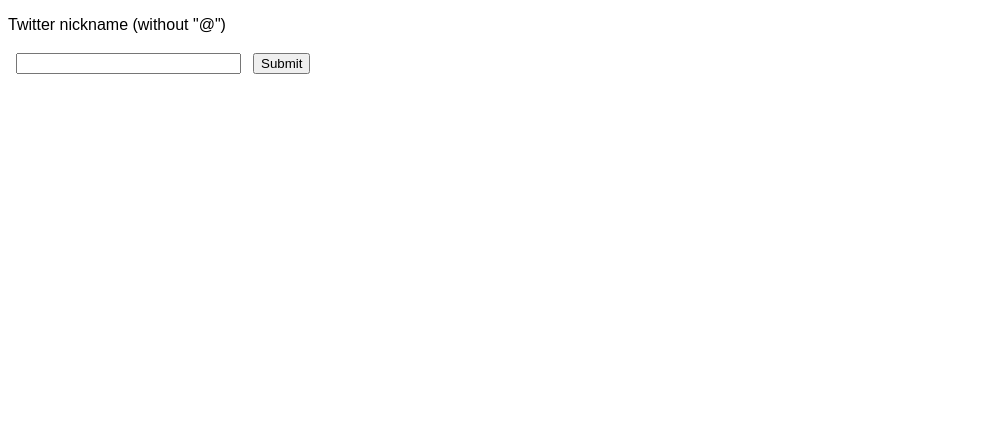
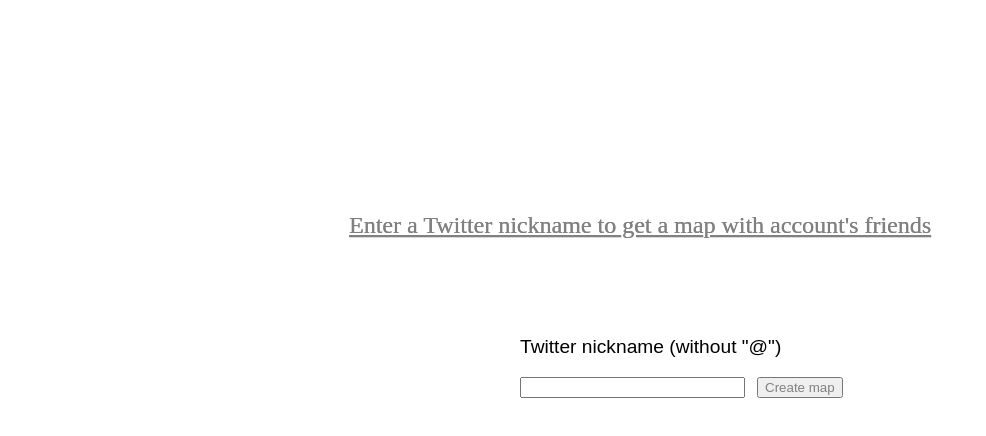
Before and after one commit to yakorch/TwitterMap, a plain HTML site: page index.html in a window 1280 px wide. Shown: the whole page, without its empty margins (0-986 px from the left). Drawn offline with Linux system fonts and the light colour scheme.

Commit message:
Update index.html

```diff
--- a/index.html
+++ b/index.html
@@ -3,9 +3,15 @@
     <meta charset="utf-8">
 </head>
 <body>
-    <form action="/redirecting" method="POST">
-        <label for="name" style="display: block; font: 1rem 'Fira Sans', sans-serif; margin: 1rem 0" margin="10px">Twitter nickname (without "@")</label>
-        <input type="text" style="margin: 0.2rem 0.5rem" id="name" name="name" required minlength="1" size="25">
-        <input type= "submit" value="Submit">
-    </form>
+    <br><br><br><br><br><br><br><br><br><br>
+    <div style="margin: 10px;">
+        <p style="font: 24px 'Times New Roman'; text-align: center; color: gray; text-decoration-line: underline; text-shadow: 0.3px 0.3px;">Enter a Twitter nickname to get a map with account's friends</p>
+    </div>
+    <div style="position: absolute; top: 40%; left: 40%;">
+        <form action="/redirecting" method="POST" style=>
+            <label for="name" style="display: block; font: 1.2rem 'Fira Sans', sans-serif; margin: 1rem 0; padding-left: 8px;">Twitter nickname (without "@")</label>
+            <input type="text" style="margin: 0.2rem 0.5rem" id="name" name="name" required minlength="1" size="25">
+            <input style="color: gray;" type= "submit" value="Create map">
+        </form>
+    </div>
 </body>
```
